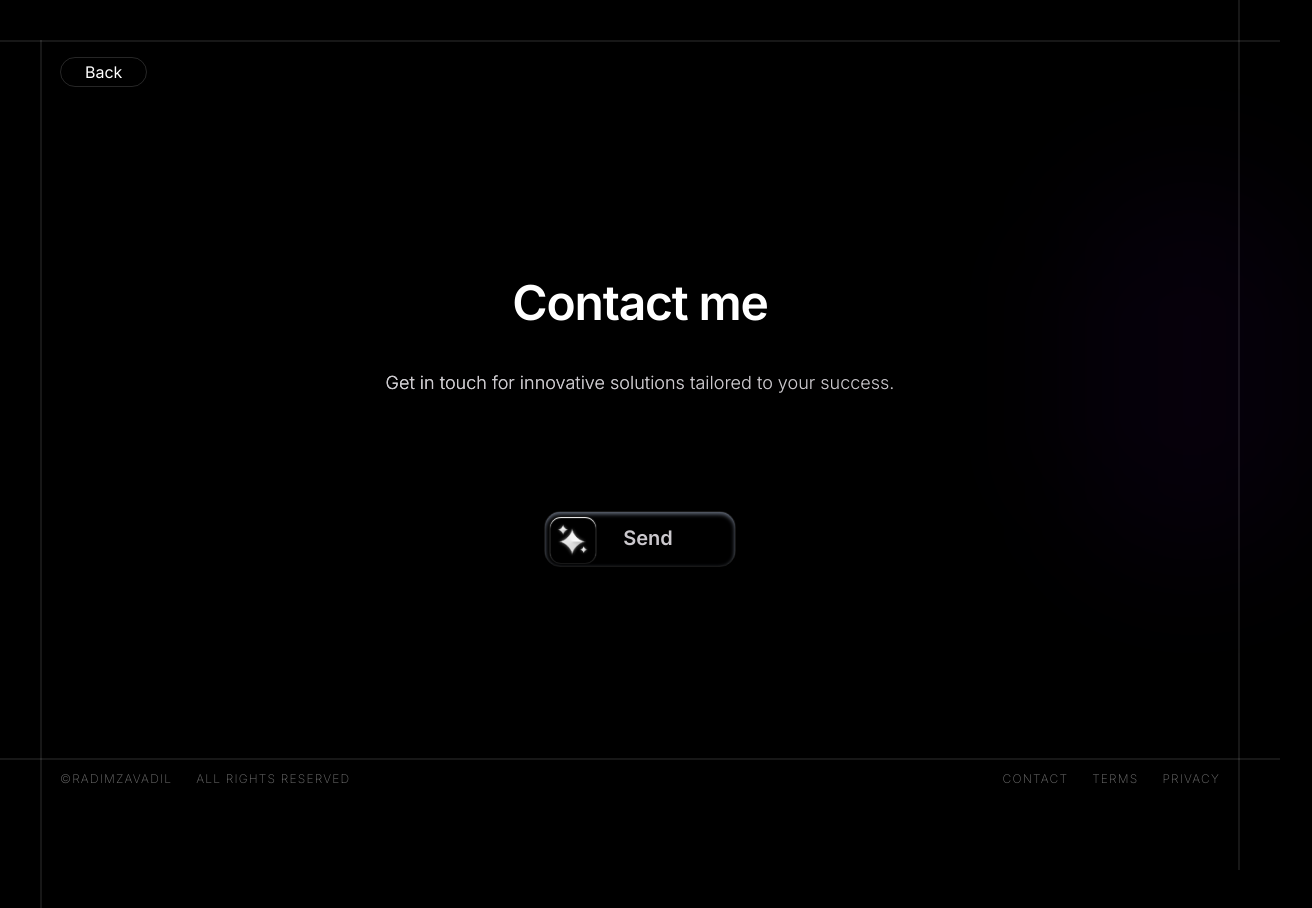
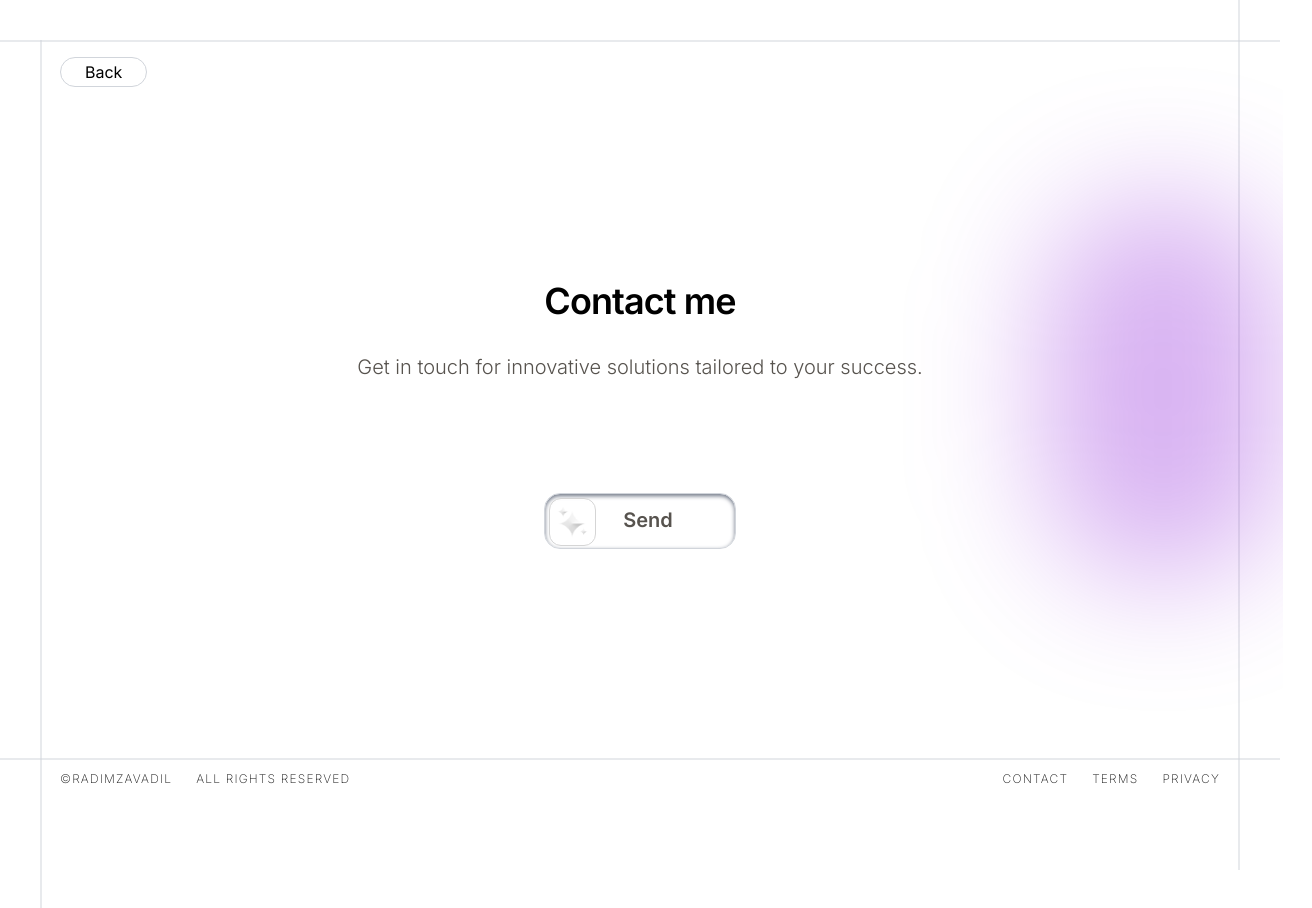
Before and after one commit to Radim-Zavadil/radim-zavadil.io, a Next.js app: page /contact in a window 1280 px wide. Shown: the whole page, 1312 px wide, since content can reach past the window. Built offline with nearby package versions, Linux system fonts and the light colour scheme.

Commit message:
personal page v2.2
Now it has animations and choice for dark mode as well as light mode.

```diff
--- a/app/components/Blur.jsx
+++ b/app/components/Blur.jsx
@@ -1,7 +1,10 @@
+"use client";
 import React from 'react'
+import { motion } from 'framer-motion'
 
 export default function Blur() {
+
   return (
-    <div className='blur'></div>
+    <motion.div className='blur cursor-grab' drag dragConstraints={{top:-130, left:-130, bottom:130, right:130}}></motion.div>
   )
 }
--- a/app/components/Button.jsx
+++ b/app/components/Button.jsx
@@ -11,12 +11,12 @@ export default function Button() {
 
 
       <Link
-        className=" border-[1px] border-[rgba(223,223,223,0.1)] inset-shadow-gray-500 inset-shadow-sm text-center w-48 rounded-2xl h-14 relative text-white text-xl font-semibold group hover:shadow-[0_20px_50px_rgba(255,_255,_255,_0.2)] duration-700 ease-out"
+        className=" border-[1px] border-[rgb(209,213,219)] dark:border-[rgba(223,223,223,0.1)] inset-shadow-gray-500 inset-shadow-sm text-center w-48 rounded-2xl h-14 relative text-white text-xl font-semibold group hover:shadow-[0_20px_50px_rgba(255,_255,_255,_0.2)] duration-700 ease-out"
         type="button"
         href="mailto:rada07zavadil@gmail.com"
       >
         <div
-          className="bg-black border-[1px] border-[rgba(223,223,223,0.1)] inset-shadow-white inset-shadow-xs rounded-xl h-12 w-1/4 flex items-center justify-center absolute left-1 top-[4px] group-hover:w-[184px] z-10 duration-500"
+          className="grayscale dark:filer-none dark:bg-black border-[1px] border-[rgb(209,213,219)] dark:border-[rgba(223,223,223,0.1)] inset-shadow-white inset-shadow-xs rounded-xl h-12 w-1/4 flex items-center justify-center absolute left-1 top-[4px] group-hover:w-[184px] z-10 duration-500"
         >
 
           <Image src={Star} alt='Stars' quality={100} className='' width={35}/>
--- /dev/null
+++ b/app/components/CursorBlur.jsx
@@ -0,0 +1,35 @@
+"use client";
+
+import { motion, useMotionValue, useSpring } from "framer-motion";
+import { useEffect } from "react";
+
+export default function CursorBlur() {
+  const x = useMotionValue(0);
+  const y = useMotionValue(0);
+
+  // Smooth animations for a more natural feel
+  const smoothX = useSpring(x, { stiffness: 150, damping: 20 });
+  const smoothY = useSpring(y, { stiffness: 150, damping: 20 });
+
+  useEffect(() => {
+    const moveCursor = (e) => {
+      x.set(e.clientX);
+      y.set(e.clientY);
+    };
+
+    window.addEventListener("mousemove", moveCursor);
+    return () => window.removeEventListener("mousemove", moveCursor);
+  }, [x, y]);
+
+  return (
+    <motion.div
+      className="fixed top-0 left-0 w-16 h-16 bg-[rgb(98,0,211)] rounded-full blur-[50px]"
+      style={{
+        x: smoothX,
+        y: smoothY,
+        translateX: "-50%",
+        translateY: "-50%",
+      }}
+    />
+  );
+}
--- a/app/components/Icons.jsx
+++ b/app/components/Icons.jsx
@@ -9,7 +9,7 @@ import linkedlnIcon from './linkedln-icon.png';
 
 export default function Icons() {
   return (
-    <main className='flex text-gray-400 m-2'>
+    <main className='flex items-center text-gray-400 m-2'>
         <Link href=""><Image src={twitterIcon} alt='X logo' quality={100} className='icon'/></Link>
         <Link href=""><Image src={instagramIcon} alt='Instagram logo' quality={100} className='icon'/></Link>
         <Link href=""><Image src={githubIcon} alt='Github logo' quality={100} className='icon'/></Link>
--- a/app/components/Switch.jsx
+++ b/app/components/Switch.jsx
@@ -3,7 +3,7 @@ import React from 'react'
 export default function Switch() {
   return (
     <main className='absolute top-10 right-10 p-5'>
-        <button className="button">
+        <button className="button" id='darkModeToggle'>
           <svg className="svgIcon" viewBox="0 0 24 24" fill="none" stroke="currentColor" strokeWidth="1.5" xmlns="http://www.w3.org/2000/svg">
               <path strokeLinecap="round" strokeLinejoin="round" d="M12 3v2.25m6.364.386-1.591 1.591M21 12h-2.25m-.386 6.364-1.591-1.591M12 18.75V21m-4.773-4.227-1.591 1.591M5.25 12H3m4.227-4.773L5.636 5.636M15.75 12a3.75 3.75 0 1 1-7.5 0 3.75 3.75 0 0 1 7.5 0Z"/>
           </svg>
--- a/app/contact/page.jsx
+++ b/app/contact/page.jsx
@@ -1,6 +1,8 @@
 "use client"
 import React from 'react'
 import Button from '../components/Button'
+import { motion } from 'framer-motion'
+import Blur from '../components/Blur'
 import Link from 'next/link'
 
 export default function Contact() {
@@ -12,19 +14,19 @@ export default function Contact() {
             <div class="jumbo absolute -inset-[10px] opacity-30"></div>
         </div>*/}
 
+      <div className=" absolute top-10 left-10 p-5">
+            <Link href="/" className=" py-1 px-6 border-[1px] border-[rgb(209,213,219)] dark:border-[rgba(255,255,255,0.15)] border-opacity-15 rounded-full bg-transparent text-black dark:text-white hover:opacity-50 duration-500 ease-in-out">Back</Link>
+      </div>
+      <motion.div initial={{opacity:0, y:100}} animate={{opacity:1, y:0}} transition={{duration:1, ease:"easeOut", delay:0.2}}>
 
-      <div>
-        <div className=" absolute top-10 left-10 p-5">
-            <Link href="/" className=" py-1 px-6 border-[1px] border-[rgba(255,255,255,0.15)] border-opacity-15 rounded-full bg-black text-white hover:opacity-50 duration-500 ease-in-out">Back</Link>
-        </div>
 
-        <div className="blur"></div>
+        <Blur />
 
-        <div className="isolate bg-black px-6 py-20">
+        <div className="isolate px-6 py-20">
 
             <div className="mx-auto max-w-2xl text-center">
-            <h2 className="m-5 text-balance text-4xl font-semibold tracking-tight text-white sm:text-5xl">Contact me</h2>
-            <p className="p-5 text-lg/8 font-light bg-gradient-to-r from-[#FFFFFF] inline-block text-transparent bg-clip-text">Get in touch for innovative solutions tailored to your success.</p>
+            <h1 className="m-5 text-balance text-4xl font-semibold tracking-tight sm:text-5xl">Contact me</h1>
+            <p className="p-5 text-lg/8 font-light bio">Get in touch for innovative solutions tailored to your success.</p>
             </div>
 
 
@@ -32,7 +34,7 @@ export default function Contact() {
         </div>
 
         <Button />
-      </div>
+      </motion.div>
 
 
     </main>
--- a/app/globals.css
+++ b/app/globals.css
@@ -3,8 +3,8 @@
 /*body*/
 
 body {
-  background-color: #000000;
-  @apply text-white font-[Inter] h-screen flex flex-col;
+  background-color: #FFFFFF;
+  @apply text-black dark:text-white dark:bg-black font-[Inter] h-screen flex flex-col;
 }
 
 h1 {
@@ -12,15 +12,15 @@ h1 {
 }
 
 p{
-  @apply text-[#CBC8CD];
+  @apply text-[#57534E] dark:text-[#CBC8CD];
 }
 
 footer {
-  @apply text-[rgba(230,230,230,0.5)] text-[12px] font-extralight tracking-widest mx-12 ;
+  @apply text-[#171717] dark:text-[rgba(230,230,230,0.5)] text-[12px] font-extralight tracking-widest mx-12 ;
 }
 
 footer ul a {
-  @apply p-3 hover:text-[rgb(230,230,230)] hover:duration-700 hover:ease-out;
+  @apply p-3 hover:text-gray-300 dark:hover:text-[rgb(230,230,230)] hover:duration-700 hover:ease-out;
 }
 
 ul {
@@ -28,19 +28,19 @@ ul {
 }
 
 li {
-  @apply p-3 hover:text-[rgb(230,230,230)] hover:duration-700 hover:ease-out cursor-pointer;
+  @apply p-3 hover:text-gray-300 dark:hover:text-[rgb(230,230,230)] hover:duration-700 hover:ease-out cursor-pointer;
 }
 
 .card {
-  @apply flex justify-center items-center w-[400px] h-[100px] bg-transparent px-1.5 py-1.5 mb-[16px] rounded-xl border-[1px] border-[rgba(223,223,223,0.1)] shadow-[inset_0px_-69px_100px_-102px_rgba(255,255,255,0.2)] hover:scale-105 hover:duration-500 hover:ease-out;
+  @apply flex justify-center items-center w-[400px] h-[100px] bg-[#F5F5F4] dark:bg-transparent px-1.5 py-1.5 mb-[16px] rounded-xl border-[1px] border-[rgb(209,213,219)] dark:border-[rgba(223,223,223,0.1)] dark:shadow-[inset_0px_-69px_100px_-102px_rgba(255,255,255,0.2)] hover:scale-105 hover:duration-500 hover:ease-out;
 }
 
 .cardTitle {
-  @apply text-white font-semibold text-[16px];
+  @apply text-[#171717] dark:text-white font-semibold text-[16px];
 }
 
 .cardText {
-  @apply text-[rgba(255,255,255,0.8)] font-light text-[16px];
+  @apply text-[#6B7280] dark:text-[rgba(255,255,255,0.8)] font-light text-[16px];
 }
 
 .cardIcon {
@@ -52,11 +52,11 @@ li {
 }
 
 .bio {
-  @apply mt-2 text-xl bg-gradient-to-r from-[#FFFFFF] inline-block text-transparent bg-clip-text;
+  @apply mt-2 text-xl text-[#57534E] dark:bg-gradient-to-r from-[#FFFFFF] inline-block dark:text-transparent dark:bg-clip-text;
 }
 
 .blur {
-  @apply opacity-0 z-10 w-60 h-96 absolute ml-[730px] mr-[60px] rounded-full bg-[rgba(125,0,211,0.05)] blur-3xl lg:opacity-100;
+  @apply z-10 w-60 h-96 absolute ml-[730px] mr-[60px] rounded-full bg-[rgba(127,0,211,0.3)] blur-3xl lg:opacity-100;
 }
 
 .btn {
@@ -67,23 +67,23 @@ li {
 /*Switch*/
 /* From Uiverse.io by vinodjangid07 */
 .button {
-  width: 40px;
-  height: 40px;
+  width: 42px;
+  height: 42px;
   display: flex;
   align-items: center;
   justify-content: flex-start;
   gap: 10px;
-  background-color: rgb(0, 0, 0);
+  /*background-color: rgb(0, 0, 0);*/
   border: 1px solid rgba(124, 124, 124, 0.7);
   border-radius: 30px;
-  color: rgb(255, 255, 255);
+  /*color: rgb(255, 255, 255);*/
   font-weight: 600;
   position: relative;
   cursor: pointer;
   transition-duration: .2s;
-  box-shadow: 5px 5px 10px rgba(0, 0, 0, 0.116);
   padding-left: 8px;
   transition-duration: .5s;
+  @apply text-black dark:text-white bg-transparent;
 }
 
 .svgIcon {
@@ -96,8 +96,8 @@ li {
 }
 
 .button:hover {
-  background-color: rgb(44, 44, 43);
   transition-duration: .5s;
+  @apply bg-gray-200 dark:bg-[rgba(44,44,43)]
 }
 
 .button:active {
--- a/app/layout.jsx
+++ b/app/layout.jsx
@@ -20,10 +20,10 @@ export default function RootLayout({ children }) {
         className={inter.className}
       >
 
-        <div className="h-[870px] border-[1px] border-[rgba(223,223,223,0.1)] absolute left-10 top-10 bottom-0"></div>
-        <div className="h-[870px] border-[1px] border-[rgba(223,223,223,0.1)] absolute right-10 top-0 bottom-10"></div>
-        <div className="w-full border-[1px] border-[rgba(223,223,223,0.1)] absolute top-10"></div>
-        <div className="w-full border-[1px] border-[rgba(223,223,223,0.1)] absolute bottom-10"></div>
+        <div className="h-[870px] border-[1px] border-[rgba(209,213,219,0.5)] dark:border-[rgba(223,223,223,0.1)] absolute left-10 top-10 bottom-0"></div>
+        <div className="h-[870px] border-[1px] border-[rgba(209,213,219,0.5)] dark:border-[rgba(223,223,223,0.1)] absolute right-10 top-0 bottom-10"></div>
+        <div className="w-full border-[1px] border-[rgba(209,213,219,0.5)] dark:border-[rgba(223,223,223,0.1)] absolute top-10"></div>
+        <div className="w-full border-[1px] border-[rgba(209,213,219,0.5)] dark:border-[rgba(223,223,223,0.1)] absolute bottom-10"></div>
 
         {children}
         <Footer />
--- a/tailwind.config.js
+++ b/tailwind.config.js
@@ -1,9 +1,9 @@
  /** @type {import('tailwindcss').Config} */
  export default {
     content: ["./src/**/*.{html,js}"],
+    darkMode: "class",
     theme: {
       extend: {},
     },
     plugins: [],
-    darkMode:"class",
   }
```
Also changed, not shown: app/cards/Cards.jsx (+10 -3 lines), app/page.jsx (+12 -16 lines), package.json (+5 -4 lines), 1 other file (tests, documents, lock files or other folders).
